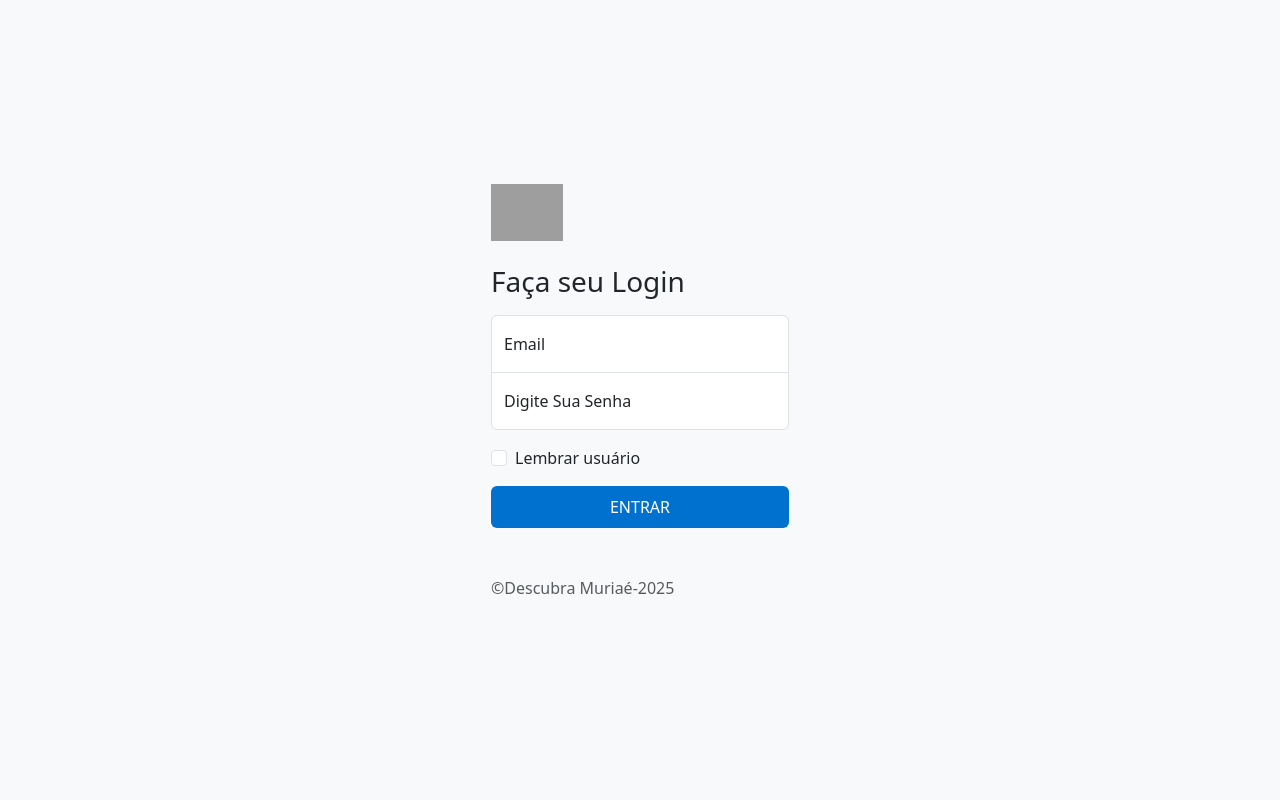
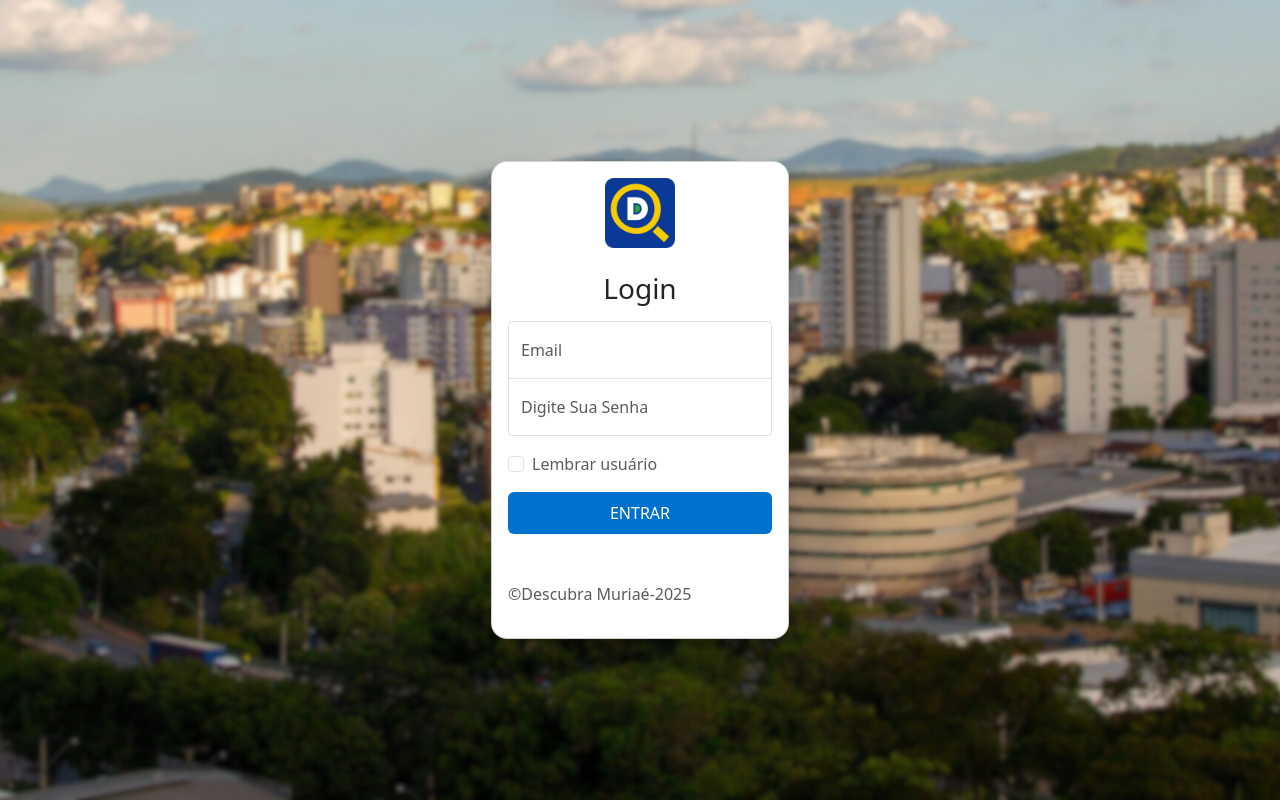
Before and after one commit to Fl1ckerPa/Projeto-de-Extens-o-Universit-ria-FASM-2025, a PHP site: page /HTML/login.html in a window 1280 px wide. Run offline with PHP 8.4, Linux system fonts and the light colour scheme; grey boxes are pictures that could not be loaded.

Commit message:
Pagina de login design V0.1

```diff
--- a/CSS/login.css
+++ b/CSS/login.css
@@ -1,6 +1,13 @@
 html,
 body {
   height: 100%;
+}
+
+body.login-background{
+  background-image: url(/IMG/blur_panoramica_muriaé.png);
+  background-size: cover;
+  background-position: center;
+  background-repeat: no-repeat;
 }
 
 .form-signin {
--- a/HTML/login.html
+++ b/HTML/login.html
@@ -12,29 +12,36 @@
     <!-- Estilo opcional removido por ora -->
      <link href="/CSS/login.css" rel="stylesheet">
   </head>
-  <body class=" d-flex align-items-center py-4 bg-body-tertiary">
+  <body class="login-background d-flex align-items-center py-4 bg-body-tertiary">
     <main class="form-signin w-100 m-auto">
+      <div class="card shadow rounded-4">
+        <div class="card-body p-3">
           <form>
             <!-- Imagem substituída por uma pública do Bootstrap -->
-        <img class="mb-4" src="https://getbootstrap.com/docs/5.3/assets/brand/bootstrap-logo.svg" alt="Logo Descubra Muriaé" width="72" height="57">
-        <h1 class="h3 mb-3 fw-normal">Faça seu Login</h1>
+            <div class="d-flex justify-content-center align-items-center rounded-5">
+              <!-- FIXME  (class="rounded-circle") usada para arredondar elementos semelhante a um icone de usuário -->
+              <img class="mb-4" src="/IMG/logo_descubra_short.png" alt="Logo Descubra Muriaé" width="70" height="70">
+            </div>
+            <h1 class="d-flex justify-content-center align-items-center h3 mb-3 fw-normal">Login</h1>
 
             <div class="form-floating">
-          <input type="email" class="form-control" id="floatingInput" placeholder="nome@exemplo.com" required>
-          <label for="floatingInput">Email</label>
+              <input type="email" class="form-control form-control-sm" id="floatingInput" placeholder="nome@exemplo.com" required>
+              <label class="text-muted" for="floatingInput">Email</label>
             </div>
             <div class="form-floating">
-          <input type="password" class="form-control" id="floatingPassword" placeholder="Senha" required>
-          <label for="floatingPassword">Digite Sua Senha</label>
+              <input type="password" class="form-control form-control-sm" id="floatingPassword" placeholder="Senha" required>
+              <label class="text-muted" for="floatingPassword">Digite Sua Senha</label>
             </div>
 
             <div class="form-check text-start my-3">
               <input class="form-check-input" type="checkbox" value="remember-me" id="flexCheckDefault">
-          <label class="form-check-label" for="flexCheckDefault">Lembrar usuário</label>
+              <label class="form-check-label text-muted" for="flexCheckDefault">Lembrar usuário</label>
             </div>
             <button class="btn btn-custom w-100 py-2" type="submit">ENTRAR</button>
             <p class="mt-5 mb-3 text-body-secondary">&copy;Descubra Muriaé-2025</p>
           </form>
+        </div>
+      </div>
     </main>
   </body>
 </html>
```
Also changed, not shown: IMG/blur_panoramica_muriaé.png (added), IMG/logo_descubra_short.png (added), IMG/logo_muriae_170_anos.png (added), IMG/logo_sebrae.png (added), IMG/logo_sm_tech.png (added), IMG/paleta_cores_descubra_muriae.jpg (added), IMG/panoramica_muriaé.jpg (added). Lines whose indentation alone changed are shown as unchanged.
